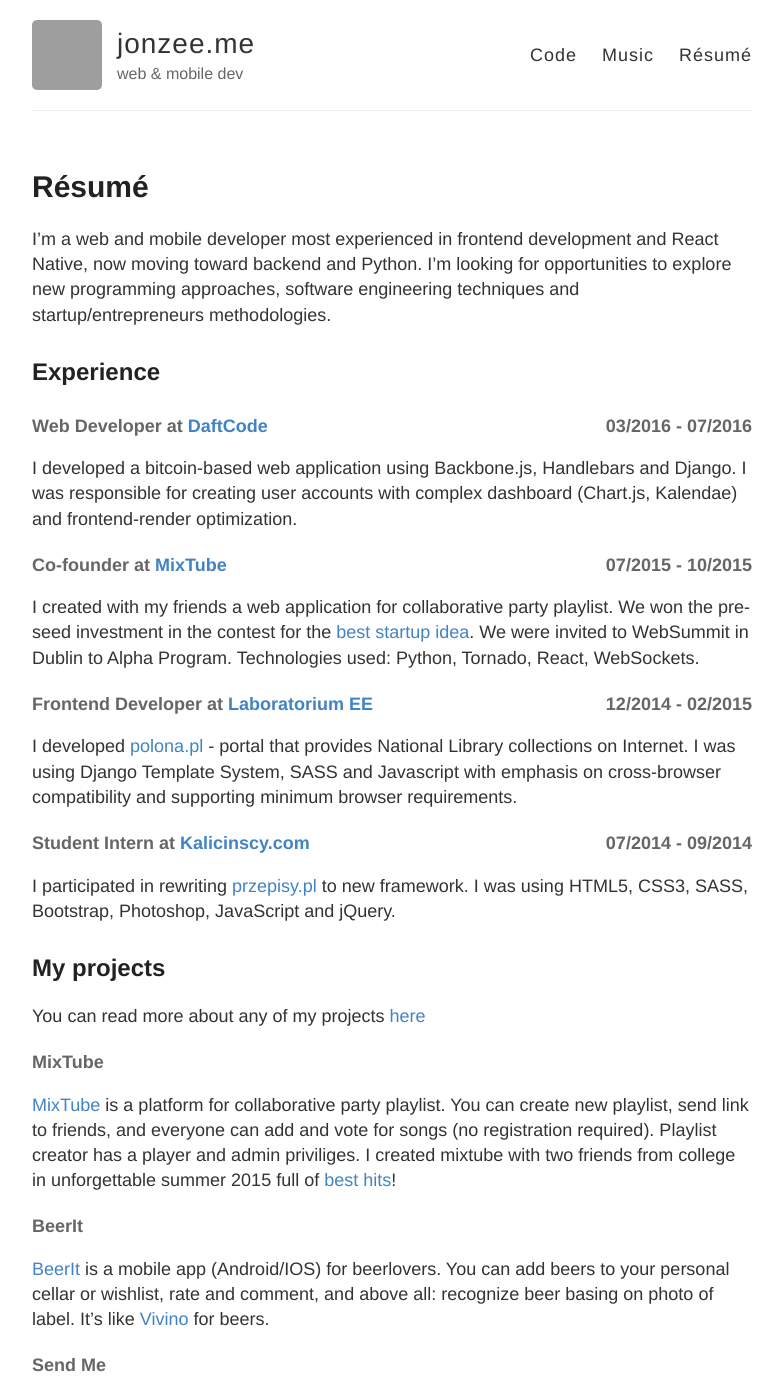
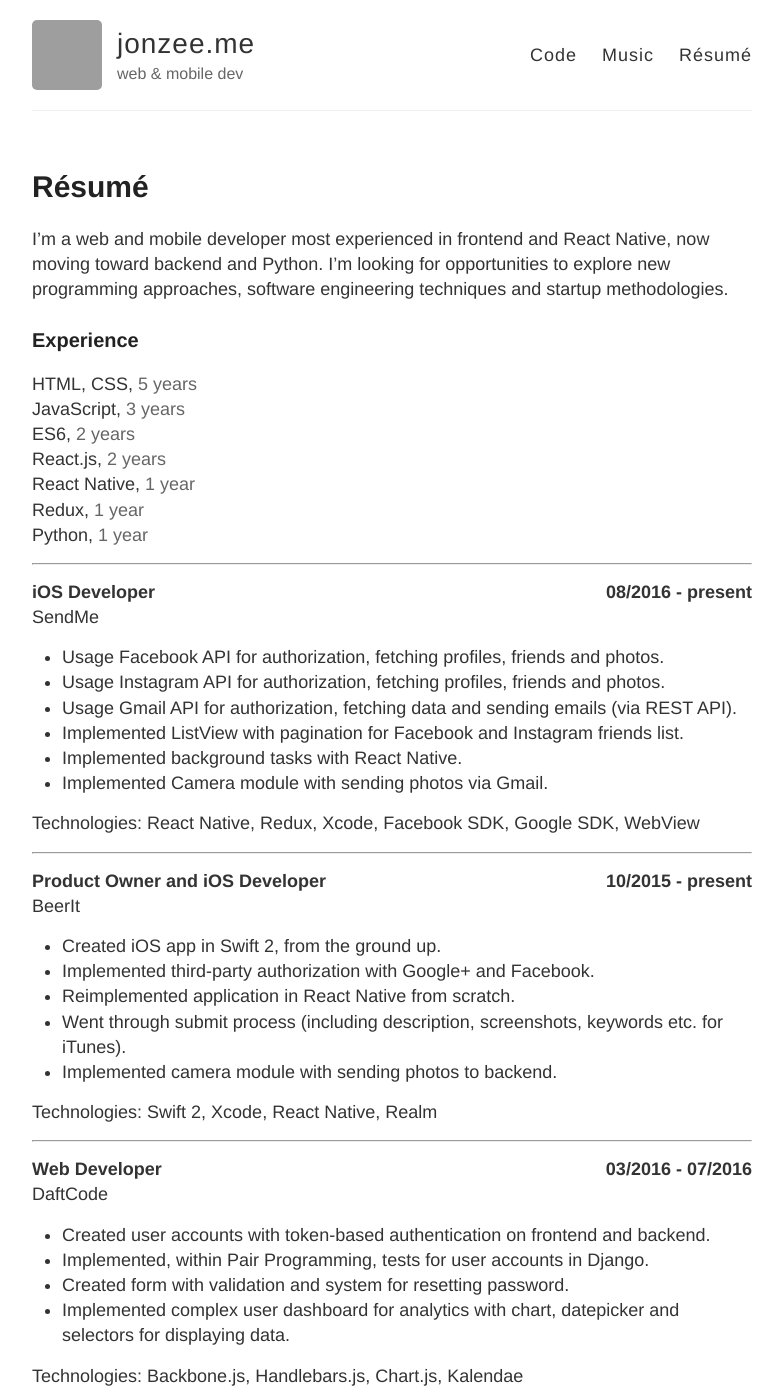
Before and after one commit to janhorubala/janhorubala.github.io, a Jekyll site: the page built from resume.md, in a window 1280 px wide and 1400 px high. Shown: the whole window, without its empty margins (248-1031 px from the left). Built offline with Jekyll 4.4.1, drawn with Linux system fonts in a browser that asks for light colours; some of the changed text lies outside the part shown; grey boxes are pictures that could not be loaded.

Commit message:
Update learning strategy, update resume

```diff
--- a/resume.md
+++ b/resume.md
@@ -4,12 +4,96 @@
 permalink: /resume/
 ---
 
-I'm a web and mobile developer most experienced in frontend development and React Native, now moving toward backend and Python. I'm looking for opportunities to explore new programming approaches, software engineering techniques and startup/entrepreneurs methodologies.
+<!--
+CV nie musi mieć jednej strony, teraz chyba jest trochę nieczytelne (za dużo tekstu)
 
-## Experience
+Moje preferencje:
 
-#### Web Developer at [DaftCode](http://daftcode.com/){:target="_blank"} <span class="date-right">03/2016 - 07/2016</span>
+0. Na początku dane, wiadomo, imię nazwisko te sprawy
+1. Cele, które chcesz osiągnąć
+2. Umiejętności
+3. Doświadczenie
+4. Osiągnięcia, nagrody itd
+5. Zainteresowania
+6. Edukacja (dobry fundament)
+
+Możesz też ewentualnie na LinkedIn podpatrzeć na dobre profile, tam są praktycznie CV budowane.
+
+tak wygląda moje CV na Toptal: https://www.toptal.com/resume/michal-mikolajczyk
+
+Dawaj znać, jak podejmiesz kolejne krotki.
+-->
+
+I’m a web and mobile developer most experienced in frontend and React Native, now moving toward backend and Python. I’m looking for opportunities to explore new programming approaches, software engineering techniques and startup methodologies.
+
+### Experience
+HTML, CSS, 		<span class="grey">5 years</span>
+JavaScript, 	<span class="grey">3 years</span>
+ES6, 			<span class="grey">2 years</span>
+React.js, 		<span class="grey">2 years</span>
+React Native, 	<span class="grey">1 year</span>
+Redux, 			<span class="grey">1 year</span>
+Python, 		<span class="grey">1 year</span>
+
+<hr>
+<span class="res-role">
+	iOS Developer
+</span>
+<span class="res-date">
+	08/2016 - present
+</span>
+<a href="http://jonzee.me/sendme/" target="_blank" class="res-place">
+	SendMe
+</a>
+
+- Usage Facebook API for authorization, fetching profiles, friends and photos.
+- Usage Instagram API for authorization, fetching profiles, friends and photos.
+- Usage Gmail API for authorization, fetching data and sending emails (via REST API).
+- Implemented ListView with pagination for Facebook and Instagram friends list.
+- Implemented background tasks with React Native.
+- Implemented Camera module with sending photos via Gmail.
+
+Technologies: React Native, Redux, Xcode, Facebook SDK, Google SDK, WebView
+
+<hr>
+<span class="res-role">
+	Product Owner and iOS Developer
+</span>
+<span class="res-date">
+	10/2015 - present
+</span>
+<a href="http://beerit.co/" target="_blank" class="res-place">
+	BeerIt
+</a>
+
+- Created iOS app in Swift 2, from the ground up.
+- Implemented third-party authorization with Google+ and Facebook.
+- Reimplemented application in React Native from scratch.
+- Went through submit process (including description, screenshots, keywords etc. for iTunes).
+- Implemented camera module with sending photos to backend.
+
+Technologies: Swift 2, Xcode, React Native, Realm
+
+<hr>
+<span class="res-role">
+	Web Developer
+</span>
+<span class="res-date">
+	03/2016 - 07/2016
+</span>
+<a href="http://daftcode.com/" target="_blank" class="res-place">
+	DaftCode
+</a>
+- Created user accounts with token-based authentication on frontend and backend.
+- Implemented, within Pair Programming, tests for user accounts in Django.
+- Created form with validation and system for resetting password.
+- Implemented complex user dashboard for analytics with chart, datepicker and selectors for displaying data.
+
+Technologies: Backbone.js, Handlebars.js, Chart.js, Kalendae
+
+
 I developed a bitcoin-based web application using Backbone.js, Handlebars and Django. I was responsible for creating user accounts with complex dashboard (Chart.js, Kalendae) and frontend-render optimization.
+Technologies: Backbone.js, Handlebars.js, Django, Python,
 
 #### Co-founder at [MixTube](https://mixtube.co/){:target="_blank"} <span class="date-right">07/2015 - 10/2015</span>
 I created with my friends a web application for collaborative party playlist. We won the pre-seed investment in the contest for the [best startup idea](http://mamstartup.pl/konkurs/7183/studenci-uw-wygrali-50-tysiecy-zlotych-na-realizacje-swojego-startupu){:target="_blank"}. We were invited to WebSummit in Dublin to Alpha Program. Technologies used: Python, Tornado, React, WebSockets.
```
Also changed, not shown: _drafts/2016-11-26-out-of-date-email-provider.md (added, +23 -0 lines), _drafts/2016-12-14-how-to-learn-redux.md (added, +25 -0 lines), _posts/2016-12-14-learning-strategy-3.md (+4 -3 lines).
